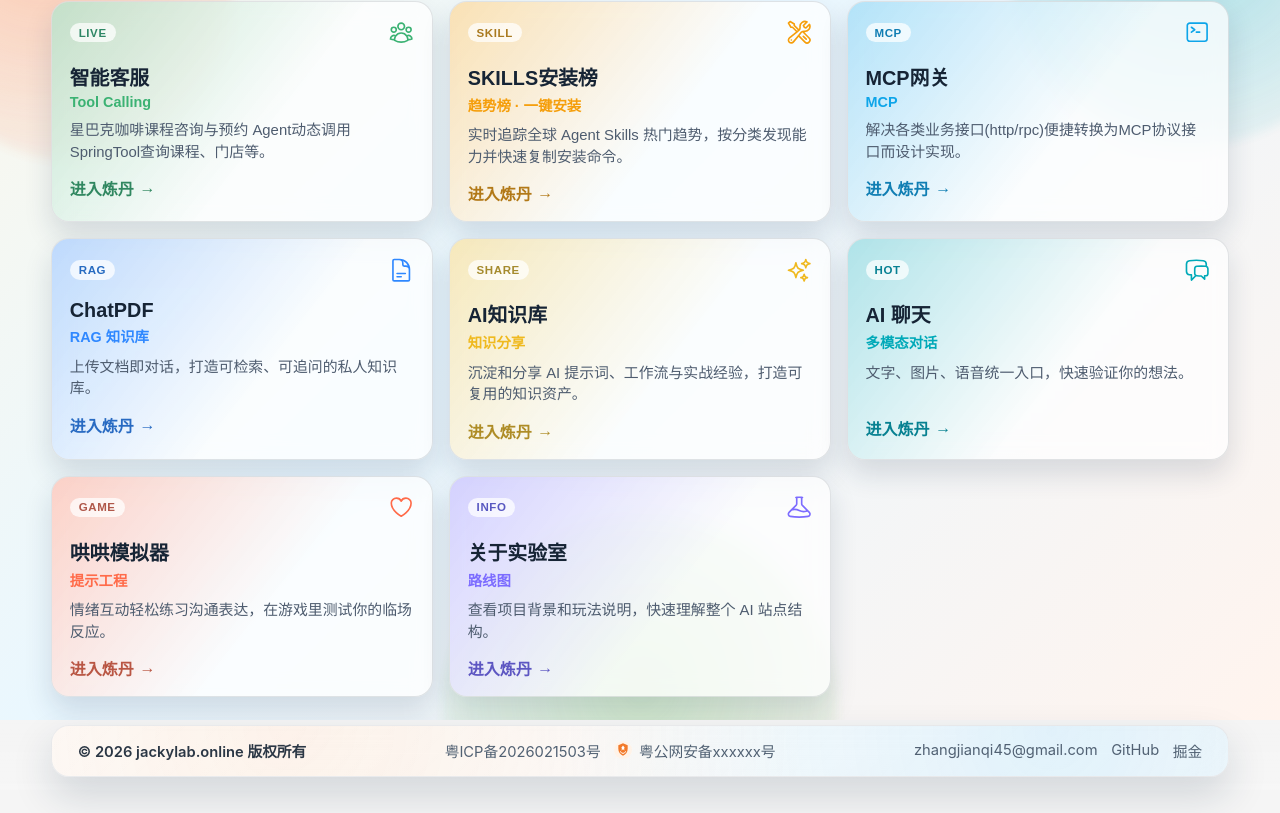
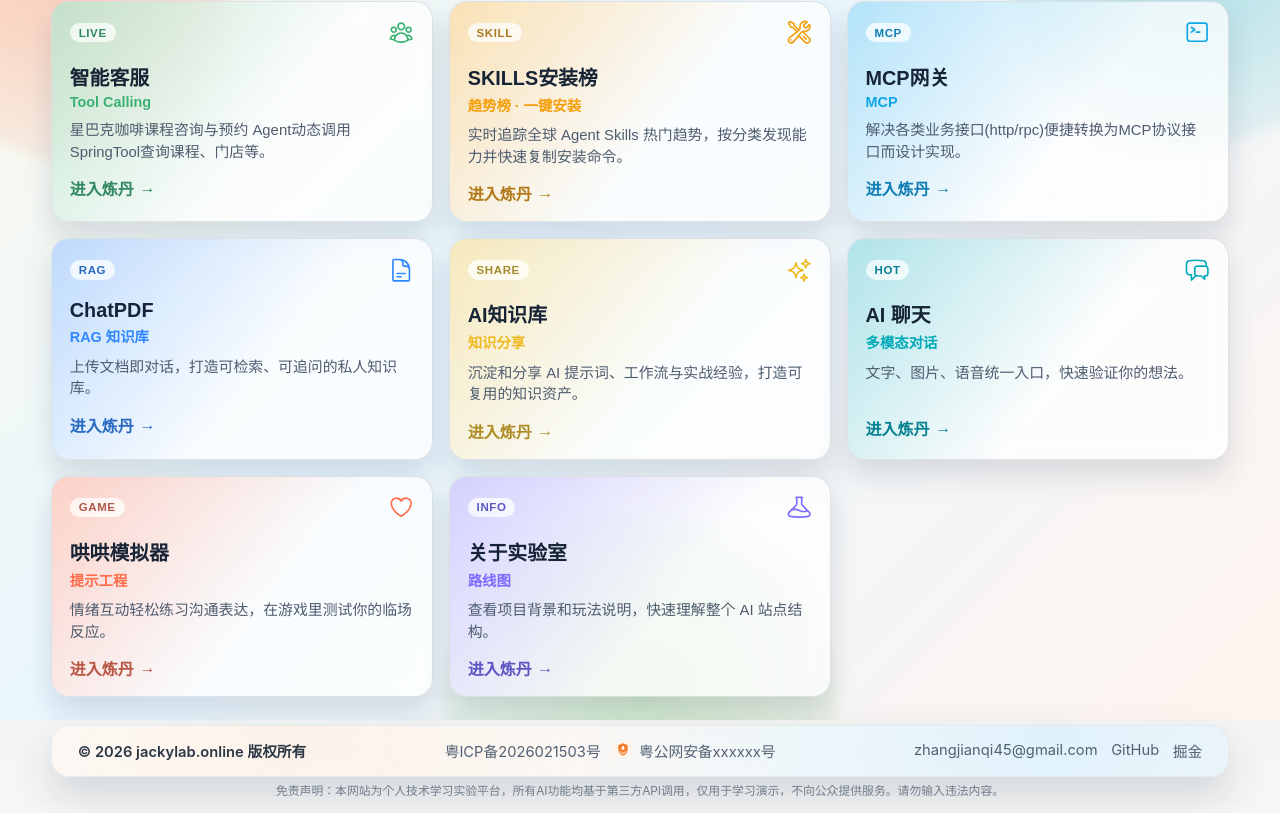
Before and after one commit to Jacky-ZJQ/spring-ai-portal, a Vue app: page / in a window 1280 px wide. Shown: the part 331-1144 px from the top of the page. Before the commit the page ends 1121 px from the top, so only its background shows below. Built offline with nearby package versions, Linux system fonts and the light colour scheme; no server answers; the HTML template or start-up script is replaced by a standard one.

Commit message:
feat（homeView）: Adjust the home page

```diff
--- a/src/App.vue
+++ b/src/App.vue
@@ -88,6 +88,9 @@ onBeforeUnmount(() => {
         </div>
 
       </div>
+      <p class="footer-disclaimer">
+        免责声明：本网站为个人技术学习实验平台，所有AI功能均基于第三方API调用，仅用于学习演示，不向公众提供服务。请勿输入违法内容。
+      </p>
     </footer>
   </div>
 </template>
@@ -305,6 +308,16 @@ body {
   color: #2b3745;
 }
 
+.footer-disclaimer {
+  margin: 0.35rem auto 0;
+  max-width: 1120px;
+  padding: 0 0.4rem;
+  color: rgba(81, 97, 115, 0.76);
+  font-size: 0.74rem;
+  line-height: 1.45;
+  text-align: center;
+}
+
 .footer-links,
 .footer-records {
   display: flex;
@@ -354,6 +367,10 @@ body {
 
 .dark .footer-copy {
   color: #e7f0fb;
+}
+
+.dark .footer-disclaimer {
+  color: rgba(182, 199, 219, 0.7);
 }
 
 .record-dock {
```
